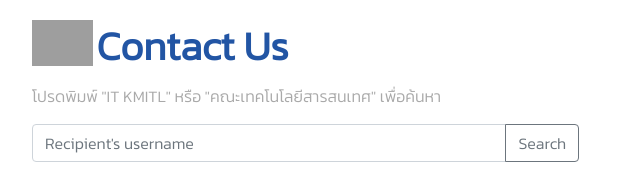
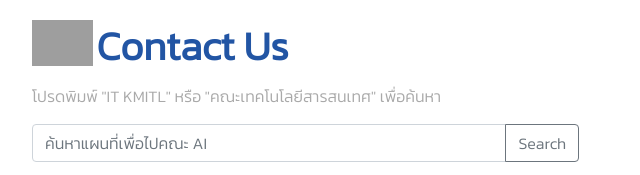
Before and after one commit to pamnana/Call-easy-map, a plain HTML site: page index.html in a window 1280 px wide. Shown: the top 175 px of the page, 304-944 px from the left. Drawn offline with nearby package versions, Linux system fonts and the light colour scheme; grey boxes are pictures that could not be loaded.

Commit message:
Update index.html

```diff
--- a/index.html
+++ b/index.html
@@ -37,7 +37,7 @@
         <label style="font-size: 2.5em;color:#2255a4;"><b> Contact Us</b></label>
         <p style="color:darkgray">โปรดพิมพ์ "IT KMITL" หรือ "คณะเทคโนโลยีสารสนเทศ" เพื่อค้นหา</p>
         <div class="input-group mb-3" style="width: 90%;">
-            <input type="text" class="form-control" placeholder="Recipient's username" aria-label="Recipient's username"
+            <input type="text" class="form-control" placeholder="ค้นหาแผนที่เพื่อไปคณะ AI" aria-label="Recipient's username"
                 aria-describedby="button-addon2" id="gettext">
             <div class="input-group-append">
                 <button class="btn btn-outline-secondary" type="button" id="search" onclick="getsrc()">Search</button>
```
